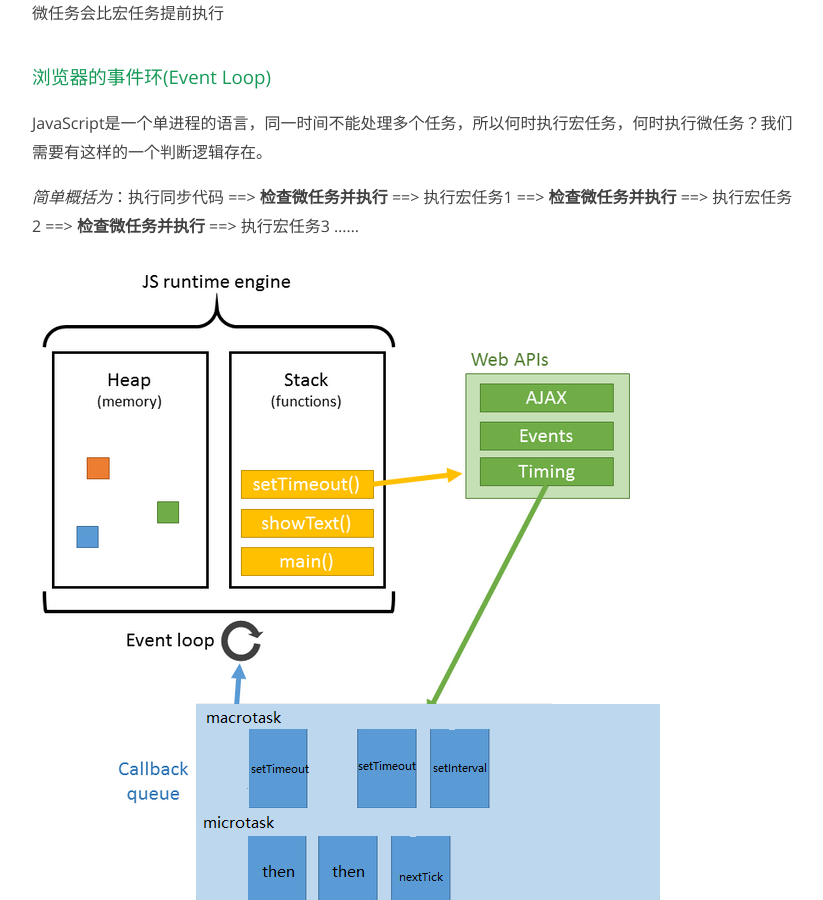
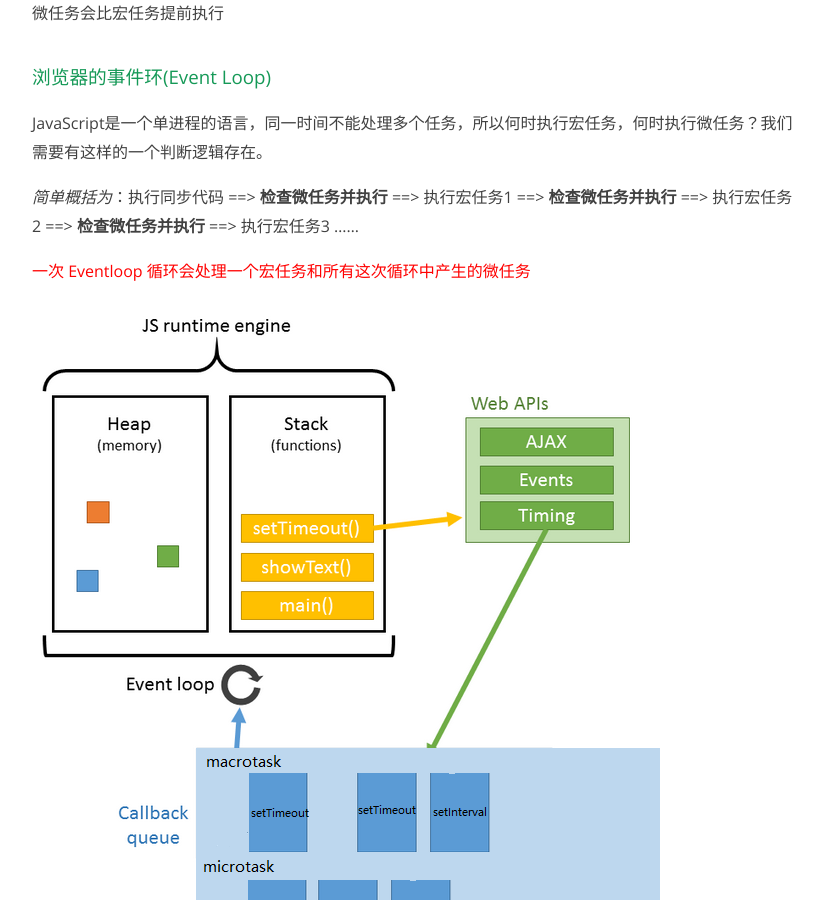
Before and after one commit to higwendolyn/Alias, a Jekyll site: the page built from _posts/2020-11-7-chorme1.md, in a window 1280 px wide and 900 px high, scrolled down 3773 px. Shown: the whole window, without its empty margins (64-887 px from the left). Built offline with Jekyll 4.4.1, drawn with Linux system fonts in a browser that asks for light colours.

Commit message:
宏任务、微任务

```diff
--- a/_posts/2020-11-7-chorme1.md
+++ b/_posts/2020-11-7-chorme1.md
@@ -97,6 +97,8 @@ category: '浏览器'
 JavaScript是一个单进程的语言，同一时间不能处理多个任务，所以何时执行宏任务，何时执行微任务？我们需要有这样的一个判断逻辑存在。
 
 *简单概括为*：执行同步代码 ==> **检查微任务并执行** ==> 执行宏任务1 ==> **检查微任务并执行** ==> 执行宏任务2 ==> **检查微任务并执行** ==> 执行宏任务3 ......
+
+<font style="color: red;">一次 Eventloop 循环会处理一个宏任务和所有这次循环中产生的微任务</font>
 
 ![Event Loop.png](../../../images/chorme8.png)
 
```
